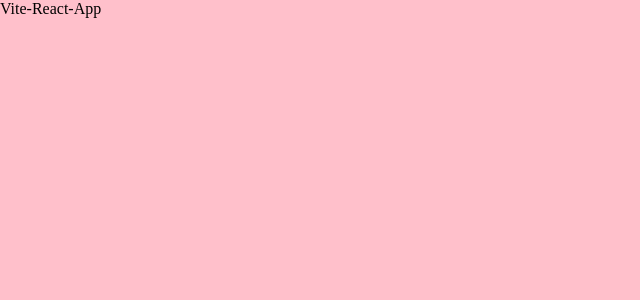
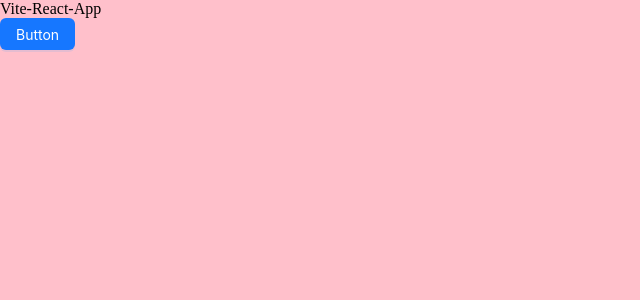
Before and after one commit to johnnywwy/vite-react-app, a React (Vite) app: page / in a window 1280 px wide. Shown: the top 300 px of the page, without its empty margins (0-640 px from the left). Built offline with nearby package versions, Linux system fonts and the light colour scheme.

Commit message:
feat：antd Button加载成功

```diff
--- a/src/App.tsx
+++ b/src/App.tsx
@@ -1,5 +1,10 @@
+import { Button } from "antd"
+
 function App() {
-  return <div className="App">Vite-React-App</div>
+  return <div className="App">
+    <h1>Vite-React-App</h1>
+    <Button type="primary">Button</Button>
+  </div>
 }
 
 export default App
```
